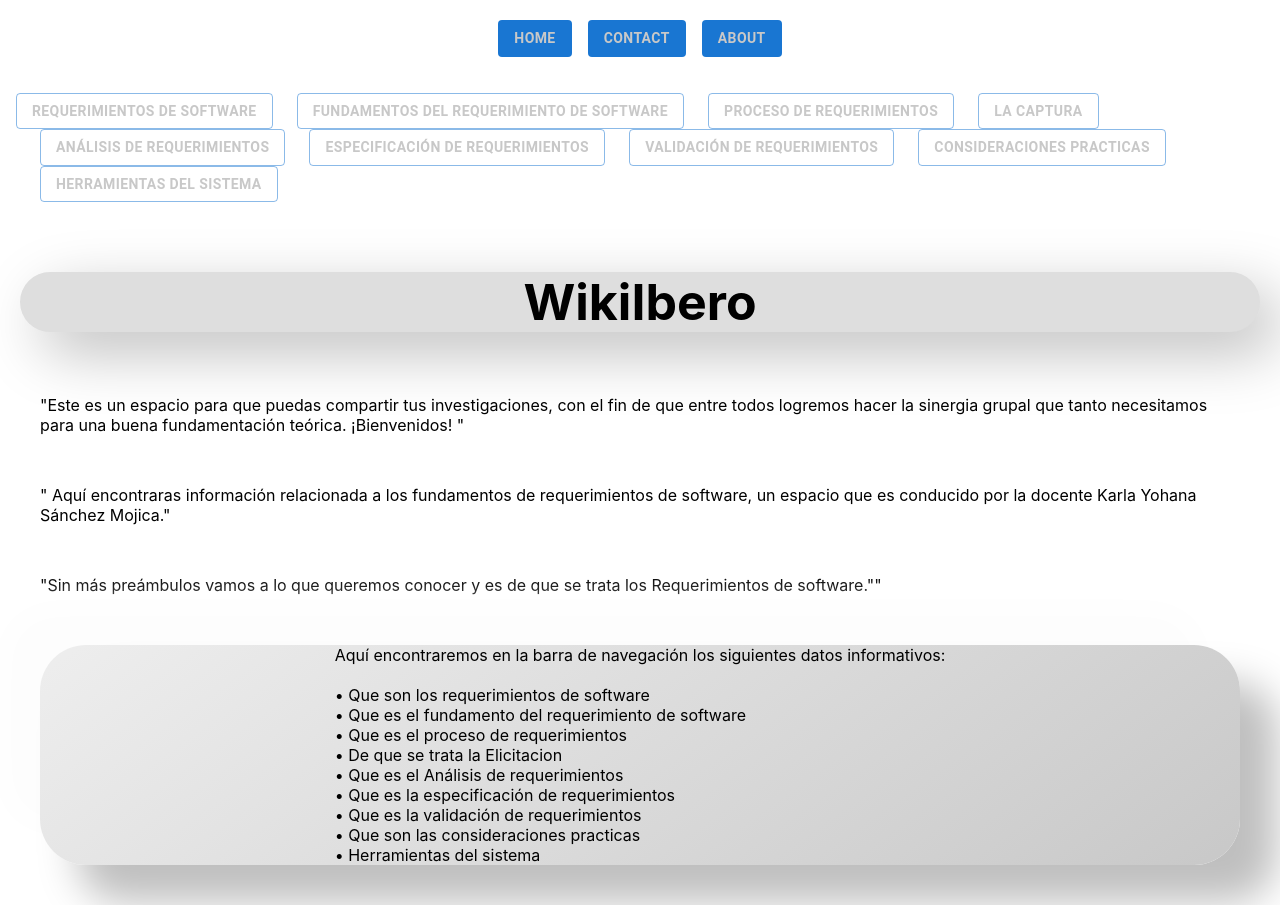
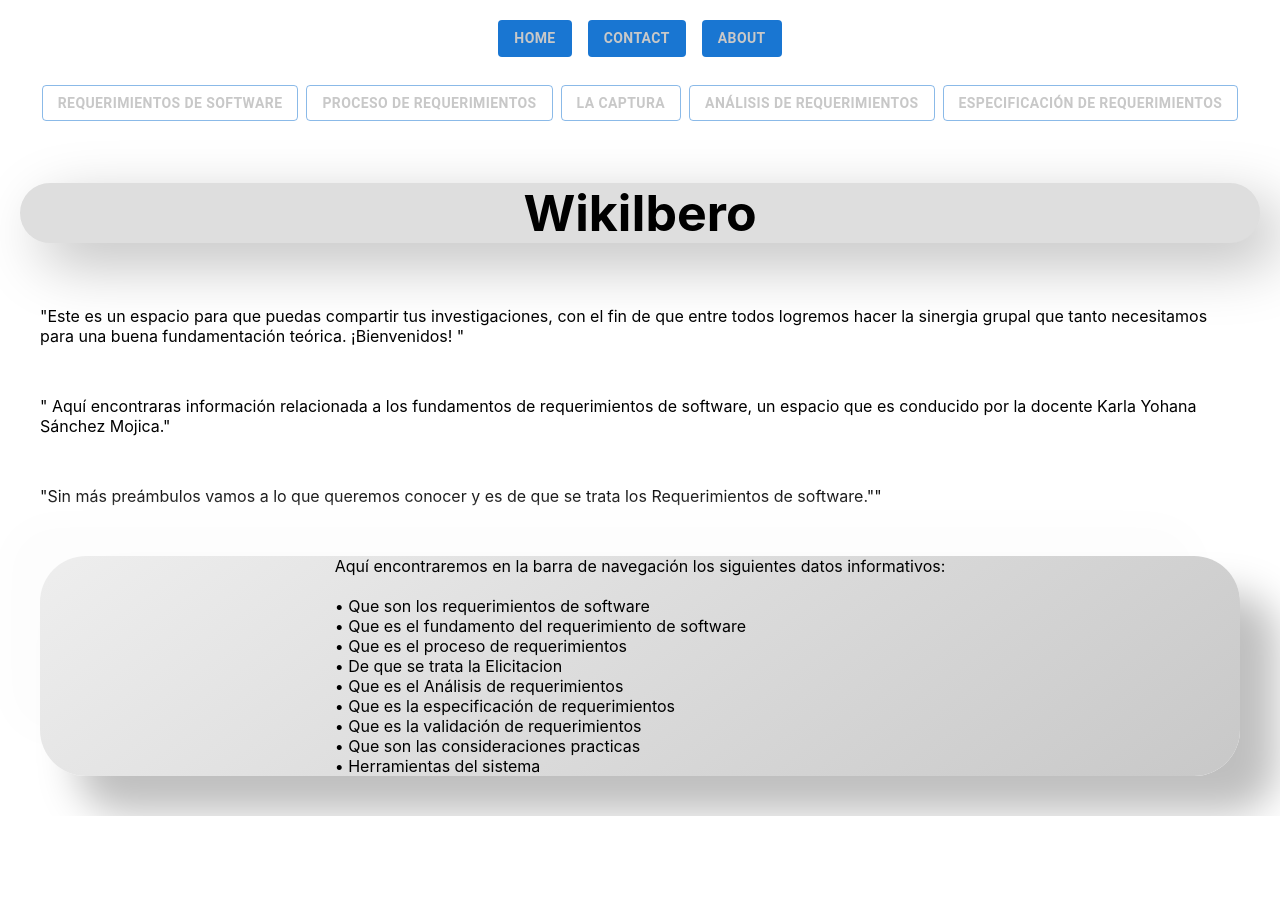
Before and after one commit to MiltonRiscanevo/wikiiberoproyect, a React (Create React App) app: page / in a window 1280 px wide. After the commit the page ends 816 px from the top, so only its background shows below. Built offline with nearby package versions, Linux system fonts and the light colour scheme.

Commit message:
anulando botones sin uso

```diff
--- a/src/components/NavBar.jsx
+++ b/src/components/NavBar.jsx
@@ -28,17 +28,17 @@ const NavBar = () => {
 
             </div>
             <div className="links_datarequirements">
-                <Stack direction="row" flexWrap="wrap" spacing={3} padding={2}>
+                <Stack direction="row" flexWrap="wrap" spacing={1} padding={1}>
                     <Button variant="outlined">
                       <Link to="/software_requirements" className="decorations">
                         Requerimientos de software
                       </Link>
                     </Button>
-                    <Button variant="outlined">
+                    {/* <Button variant="outlined">
                         <Link to="/software_requirements_fundamentals" className="decorations">
                             Fundamentos del requerimiento de software
                         </Link>
-                    </Button>
+                    </Button> */}
                     <Button variant="outlined">
                         <Link to="/software_requirements_process" className="decorations">
                             Proceso de requerimientos
@@ -59,7 +59,7 @@ const NavBar = () => {
                             Especificación de requerimientos
                         </Link>
                     </Button>
-                    <Button variant="outlined">
+                    {/* <Button variant="outlined">
                         <Link to="/requirements_validation" className="decorations">
                             Validación de requerimientos
                         </Link>
@@ -73,7 +73,7 @@ const NavBar = () => {
                         <Link to="/software_requirements_tools" className="decorations">
                             Herramientas del sistema
                         </Link>
-                    </Button>
+                    </Button> */}
                 </Stack>
 
 
```
